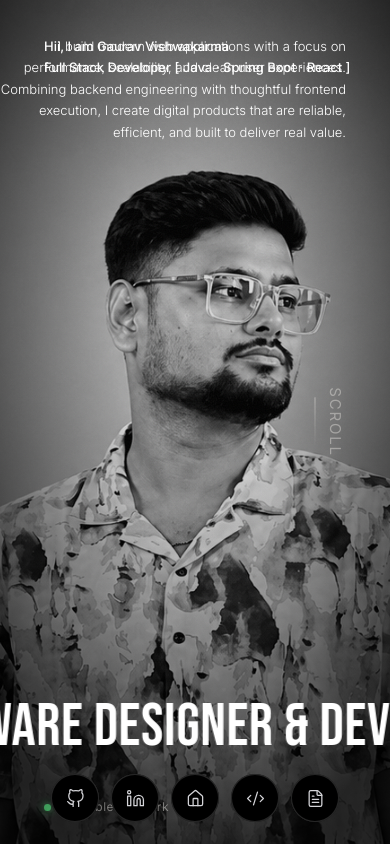
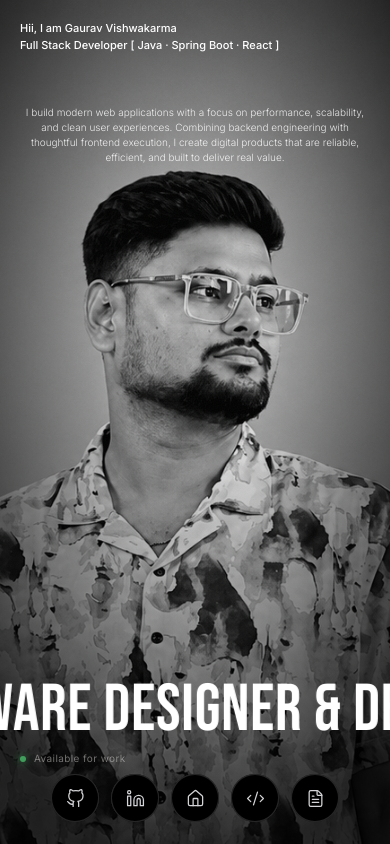
Before and after one commit to gauravsd-git/gauravsd, a React (Vite) app: page / in a window 390 px wide. Built offline with nearby package versions, Linux system fonts and the light colour scheme.

Commit message:
refactor: responsive landing page

```diff
--- a/src/components/Landing_com/A_dot.jsx
+++ b/src/components/Landing_com/A_dot.jsx
@@ -2,25 +2,41 @@ export default function A_dot() {
   return (
     <div
       className="
-      absolute bottom-7 left-11 z-20
-      flex items-center gap-2
-      text-[12px]
+        absolute
+        bottom-19.5
+        left-5
+        z-20
+
+        flex
+        items-center
+        gap-2
+
+        inter
+        text-[10px]
         tracking-[0.04em]
         text-[rgba(240,237,232,0.45)]
-      inter
+
+        sm:bottom-20.5
+        sm:left-7
+        sm:text-[11px]
+
+        md:bottom-7
+        md:left-11
+        md:text-[12px]
       "
     >
       <span
         className="
           status-dot
-        h-1.75 w-1.75
+          h-1.5
+          w-1.5
+          shrink-0
           rounded-full
           bg-[#5aff8a]
           shadow-[0_0_8px_#5aff8a]
-        shrink-0
         "
+      />
 
-        />
       Available for work
     </div>
   );
--- a/src/components/Landing_com/Headline.jsx
+++ b/src/components/Landing_com/Headline.jsx
@@ -5,7 +5,12 @@ export default function Headline() {
   const items = [...Array(COPIES)].map((_, i) => (
     <span
       key={i}
-      className="bebas inline-flex items-center whitespace-nowrap"
+      className="
+        bebas
+        inline-flex
+        items-center
+        whitespace-nowrap
+      "
     >
       {HEADLINE}
 
@@ -26,9 +31,14 @@ export default function Headline() {
     <div
       className="
         absolute
-        bottom-22.5
+        bottom-26.25
         inset-x-0
         z-10
+        overflow-hidden
+
+        sm:bottom-27.5
+
+        md:bottom-22.5
       "
       aria-label={HEADLINE}
     >
@@ -36,8 +46,14 @@ export default function Headline() {
         className="
           marquee-track
           bebas
-          text-[clamp(60px,11.5vw,155px)]
-          leading-[0.9]
+
+          text-[17vw]
+          leading-[0.88]
+
+          sm:text-[14vw]
+
+          md:text-[clamp(60px,11.5vw,155px)]
+          md:leading-[0.9]
         "
       >
         {items}
--- a/src/components/Landing_com/ScrollHint.jsx
+++ b/src/components/Landing_com/ScrollHint.jsx
@@ -3,23 +3,36 @@ export default function ScrollHint() {
     <div
       className="
         inter
-      absolute top-1/2 right-11 z-10
+        absolute
+        right-11
+        top-1/2
+        z-10
+
+        hidden
         -translate-y-1/2
-      flex flex-col items-center
+
+        flex-col
+        items-center
         gap-2
+
         text-[15px]
         uppercase
         tracking-[0.12em]
         text-[rgba(240,237,232,0.4)]
+
         [writing-mode:vertical-rl]
+
+        lg:flex
       "
     >
       scroll
+
       <span
         className="
           scroll-line
           block
-          h-12.5 w-0.5
+          h-12.5
+          w-0.5
           bg-linear-to-b
           from-[rgba(240,237,232,0.4)]
           to-transparent
--- a/src/components/Landing_com/TopLeftText.jsx
+++ b/src/components/Landing_com/TopLeftText.jsx
@@ -4,12 +4,22 @@ export default function TopLeftText() {
       className="
         inter
         absolute
-        top-9
-        left-11
+        left-5
+        top-5
         z-10
-        text-[13px]
+
+        text-[11px]
         font-light
-        leading-[1.65]
+        leading-normal
+
+        sm:left-7
+        sm:top-7
+        sm:text-[12px]
+
+        md:left-11
+        md:top-9
+        md:text-[13px]
+        md:leading-[1.65]
       "
     >
       <strong className="block font-medium">
@@ -17,7 +27,6 @@ export default function TopLeftText() {
         <br />
         Full Stack Developer [ Java · Spring Boot · React ]
       </strong>
-
     </div>
   );
 }
--- a/src/components/Landing_com/TopRightText.jsx
+++ b/src/components/Landing_com/TopRightText.jsx
@@ -4,14 +4,31 @@ export default function TopRightText() {
       className="
         inter
         absolute
-        top-9
-        right-11
+        left-5
+        right-5
+        top-26.25
         z-10
-        max-w-132
-        text-right
-        text-[13px]
+
+        text-center
+        text-[10px]
         font-light
-        leading-[1.65]
+        leading-normal
+        text-white/85
+
+        sm:left-7
+        sm:right-7
+        sm:top-28.75
+        sm:text-[11px]
+
+        md:left-auto
+        md:right-11
+        md:top-9
+        md:max-w-132
+
+        md:text-right
+        md:text-[13px]
+        md:leading-[1.65]
+        md:text-white
       "
     >
       I build modern web applications with a focus on performance,
--- a/src/pages/LandingPage.jsx
+++ b/src/pages/LandingPage.jsx
@@ -25,7 +25,17 @@ export default function LandingPage() {
   }, []);
 
   return (
-    <div className="relative min-h-screen overflow-hidden text-white">
+    <div
+      className="
+        relative
+        h-screen
+        min-h-150
+        w-full
+        overflow-hidden
+        bg-[#111010]
+        text-white
+      "
+    >
       <img
         src={myImage}
         alt="Gaurav Vishwakarma"
@@ -36,10 +46,12 @@ export default function LandingPage() {
           h-full
           w-full
           object-cover
-          object-[center_top]
+          object-[50%_top]
           grayscale
           contrast-[1.06]
           brightness-[0.85]
+
+          max-sm:object-[52%_top]
         "
       />
 
@@ -55,6 +67,7 @@ export default function LandingPage() {
 
       <A_dot />
 
+      {/* Keep floating navbar exactly as it is */}
       <Navbar />
     </div>
   );
```
Lines whose indentation alone changed are shown as unchanged.
